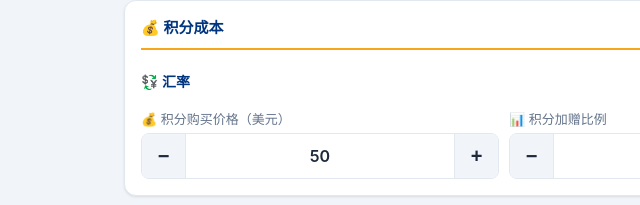
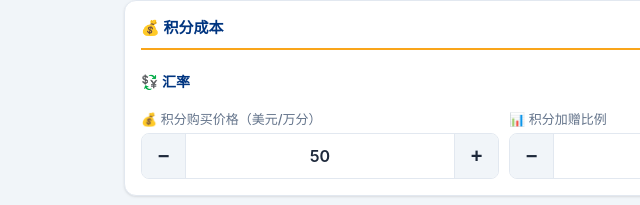
Before and after one commit to yilaijiuzou-cmyk/ihgpoints, a plain HTML site: page index.html in a window 1280 px wide. Shown: the part 138-343 px from the top of the page, 136-776 px from the left. Drawn offline with Linux system fonts and the light colour scheme.

Commit message:
label: 积分购买价格（美元/万分）

```diff
--- a/index.html
+++ b/index.html
@@ -536,7 +536,7 @@
     </div>
     <div class="input-stack" style="margin-top:8px;">
       <div class="input-group">
-        <label for="price">💰 积分购买价格（美元）</label>
+        <label for="price">💰 积分购买价格（美元/万分）</label>
         <div class="stepper">
           <button class="stepper-btn minus" type="button" onclick="stepInput('price',-1)">−</button>
           <input type="number" id="price" value="50" min="0" step="1" inputmode="numeric" placeholder="$/万分">
```
